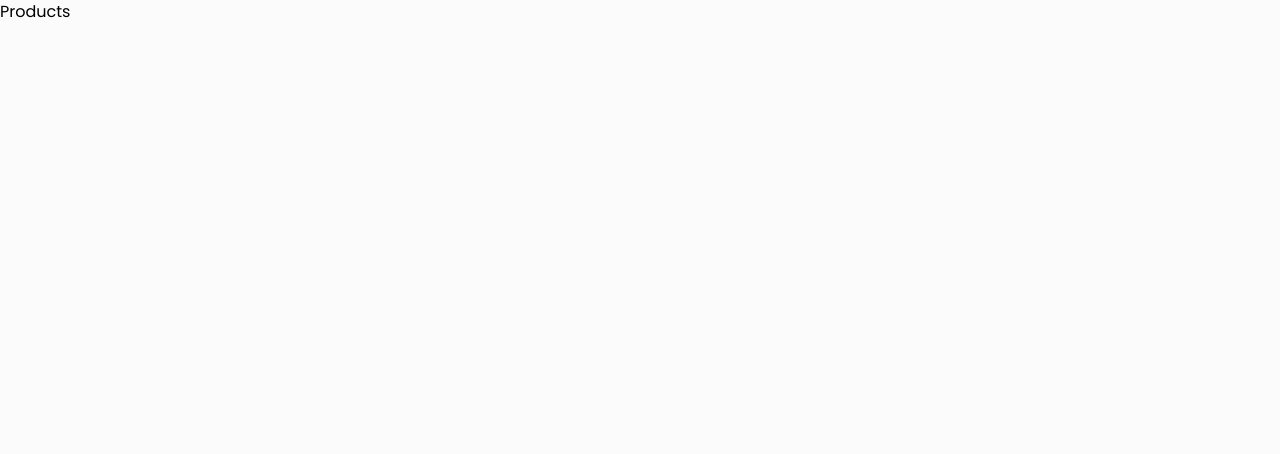
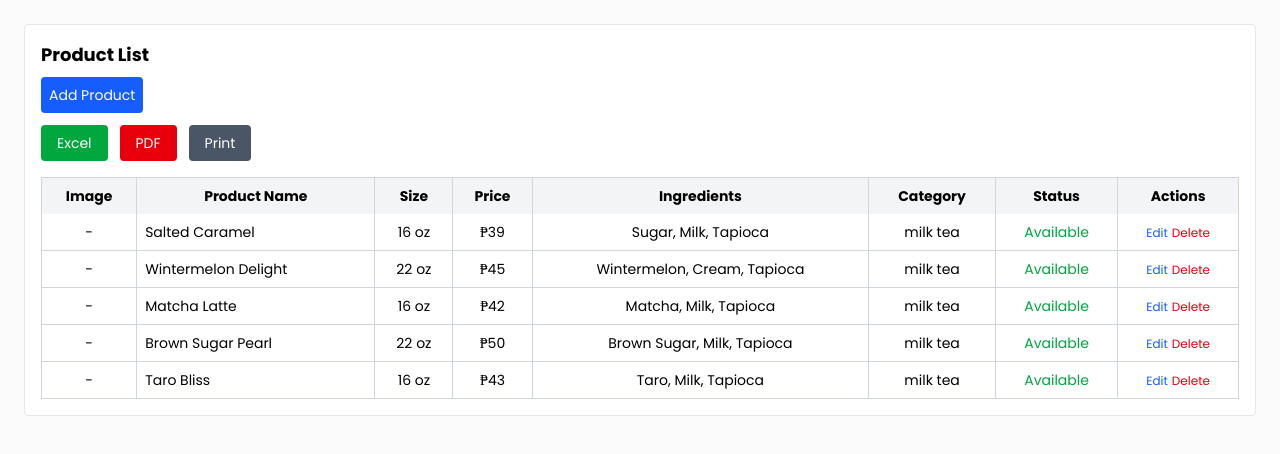
Before and after one commit to janrold-devs/capstone_project, a React (Vite) app in the folder frontend/: page /dashboard/products in a window 1280 px wide. Shown: the top 454 px of the page. Built offline with nearby package versions, Linux system fonts and the light colour scheme.

Commit message:
Add Table Data in the Product Page

```diff
--- a/frontend/src/pages/Dashboard/Home.jsx
+++ b/frontend/src/pages/Dashboard/Home.jsx
@@ -25,27 +25,25 @@ function Home() {
       id: 4,
       icon: "https://cdn-icons-png.flaticon.com/512/1170/1170638.png",
       value: "1206",
-      label: "Number of Spoiled and Damaged Ingredients",
+      label: "Spoiled and Damaged Ingredients",
     },
   ];
 
   return (
-    <div className="flex flex-col space-y-6 py-12 px-10">
-      <h2 className="text-[35px] font-semibold">Dashboard</h2>
-
+    <div className="flex flex-col space-y-4 py-12 px-10">
       {/* Cards */}
       <div className="flex space-x-8">
         {cardData.map((card) => (
           <div
             key={card.id}
-            className="w-1/5 h-[110px] border border-gray-300 rounded flex items-center p-5"
+            className="w-1/5 h-[90px] border border-gray-300 rounded flex items-center p-4 shadow-md"
           >
             <img src={card.icon} alt="icon" className="w-10 h-10 mr-4" />
             <div className="flex flex-col justify-center">
-              <span className="text-[30px] font-semibold leading-none">
+              <span className="text-[25px] font-semibold leading-none">
                 {card.value}
               </span>
-              <span className="text-[17px] text-gray-700 leading-tight">
+              <span className="text-[15px] text-gray-700 leading-tight">
                 {card.label}
               </span>
             </div>
@@ -55,7 +53,8 @@ function Home() {
 
       <div className="flex space-x-8 mt-5">
         {/* Chart takes most of the width */}
-        <div className="w-3/5">
+
+        <div className="w-3/5 space-x-8 border border-gray-300 rounded flex flex-col justify-start p-5 shadow-md">
           <ChartComponent />
         </div>
 
--- a/frontend/src/pages/Dashboard/Products.jsx
+++ b/frontend/src/pages/Dashboard/Products.jsx
@@ -1,9 +1,121 @@
-import React from 'react'
+import React from "react";
+
+const ProductListData = [
+  {
+    id: 1,
+    image: "",
+    productName: "Salted Caramel",
+    Size: "16 oz",
+    price: 39,
+    ingredients: "Sugar, Milk, Tapioca",
+    category: "milk tea",
+    status: "Available",
+  },
+  {
+    id: 2,
+    image: "",
+    productName: "Wintermelon Delight",
+    Size: "22 oz",
+    price: 45,
+    ingredients: "Wintermelon, Cream, Tapioca",
+    category: "milk tea",
+    status: "Available",
+  },
+  {
+    id: 3,
+    image: "",
+    productName: "Matcha Latte",
+    Size: "16 oz",
+    price: 42,
+    ingredients: "Matcha, Milk, Tapioca",
+    category: "milk tea",
+    status: "Available",
+  },
+  {
+    id: 4,
+    image: "",
+    productName: "Brown Sugar Pearl",
+    Size: "22 oz",
+    price: 50,
+    ingredients: "Brown Sugar, Milk, Tapioca",
+    category: "milk tea",
+    status: "Available",
+  },
+  {
+    id: 5,
+    image: "",
+    productName: "Taro Bliss",
+    Size: "16 oz",
+    price: 43,
+    ingredients: "Taro, Milk, Tapioca",
+    category: "milk tea",
+    status: "Available",
+  },
+];
 
 const Products = () => {
   return (
-    <div>Products</div>
-  )
-}
+    <div className="p-6">
+      <div className="bg-white p-4 rounded border border-gray-200">
+        <strong className="text-lg">Product List</strong>
+        {/* Button for Adding New Product */}
+        <div className="mt-2">
+          <button className="bg-blue-600 text-white text-sm px-2 py-2 rounded">
+            Add Product
+          </button>
+        </div>
+        {/* Buttons for  Exporting the Data*/}
+        <div className="space-x-3 mt-3">
+          <button className="bg-green-600 text-white text-sm px-4 py-2 rounded">
+            Excel
+          </button>
+          <button className="bg-red-600 text-white text-sm px-4 py-2 rounded">
+            PDF
+          </button>
+          <button className="bg-gray-600 text-white text-sm px-4 py-2 rounded">
+            Print
+          </button>
+        </div>
+        <div className="mt-4 overflow-x-auto">
+          <table className="w-full table-auto border border-gray-300 text-sm">
+            <thead className="bg-gray-100">
+              <tr className="divide-x divide-gray-300">
+                <th className="p-2">Image</th>
+                <th className="p-2">Product Name</th>
+                <th className="p-2">Size</th>
+                <th className="p-2">Price</th>
+                <th className="p-2">Ingredients</th>
+                <th className="p-2">Category</th>
+                <th className="p-2">Status</th>
+                <th className="p-2">Actions</th>
+              </tr>
+            </thead>
+            <tbody className="divide-y divide-gray-300 text-center">
+              {ProductListData.map((order) => (
+                <tr key={order.id} className="divide-x divide-gray-300">
+                  <td className="p-2">{order.image || "-"}</td>
+                  <td className="p-2 text-left">{order.productName}</td>
+                  <td className="p-2">{order.Size}</td>
+                  <td className="p-2">₱{order.price}</td>
+                  <td className="p-2">{order.ingredients}</td>
+                  <td className="p-2">{order.category}</td>
+                  <td className="p-2 text-green-600">{order.status}</td>
+                  <td className="p-2 space-x-1">
+                    <button className="text-blue-600 hover:underline text-xs">
+                      Edit
+                    </button>
+                    <button className="text-red-600 hover:underline text-xs">
+                      Delete
+                    </button>
+                  </td>
+                </tr>
+              ))}
+            </tbody>
+          </table>
+        </div>
+      </div>
+    </div>
+  );
+};
 
-export default Products
+export default Products;
```
